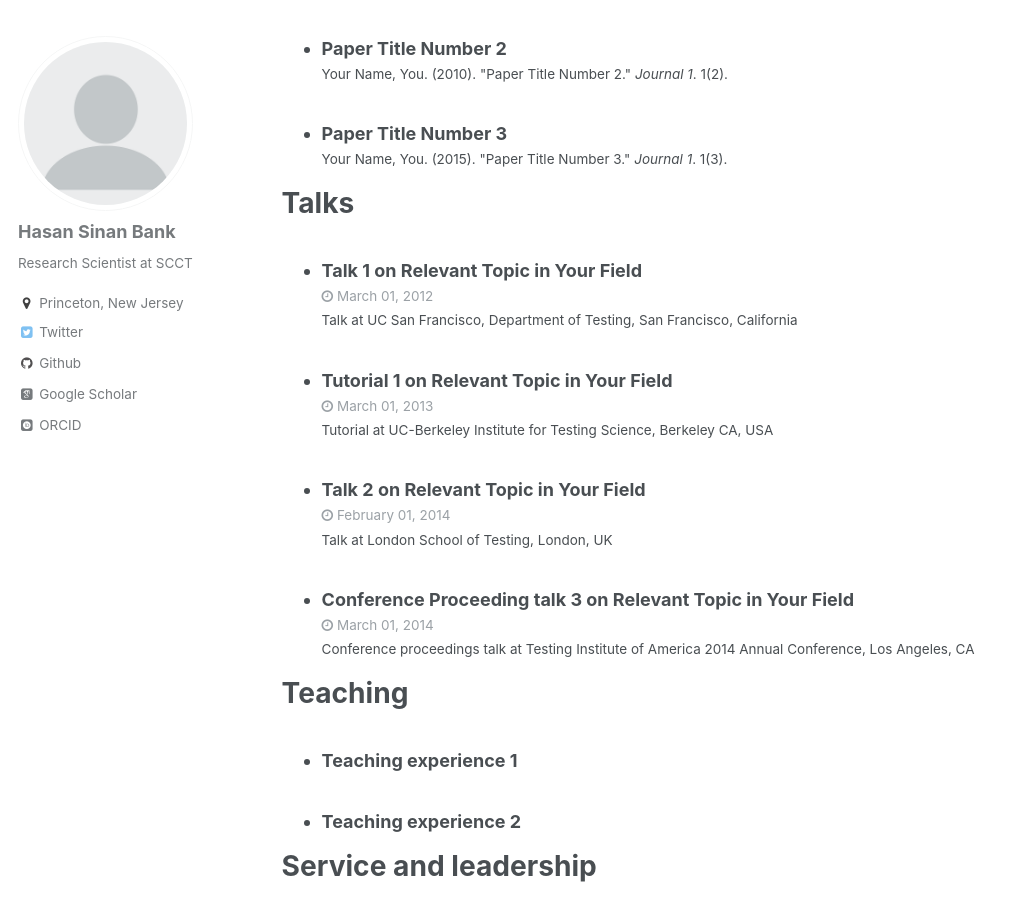
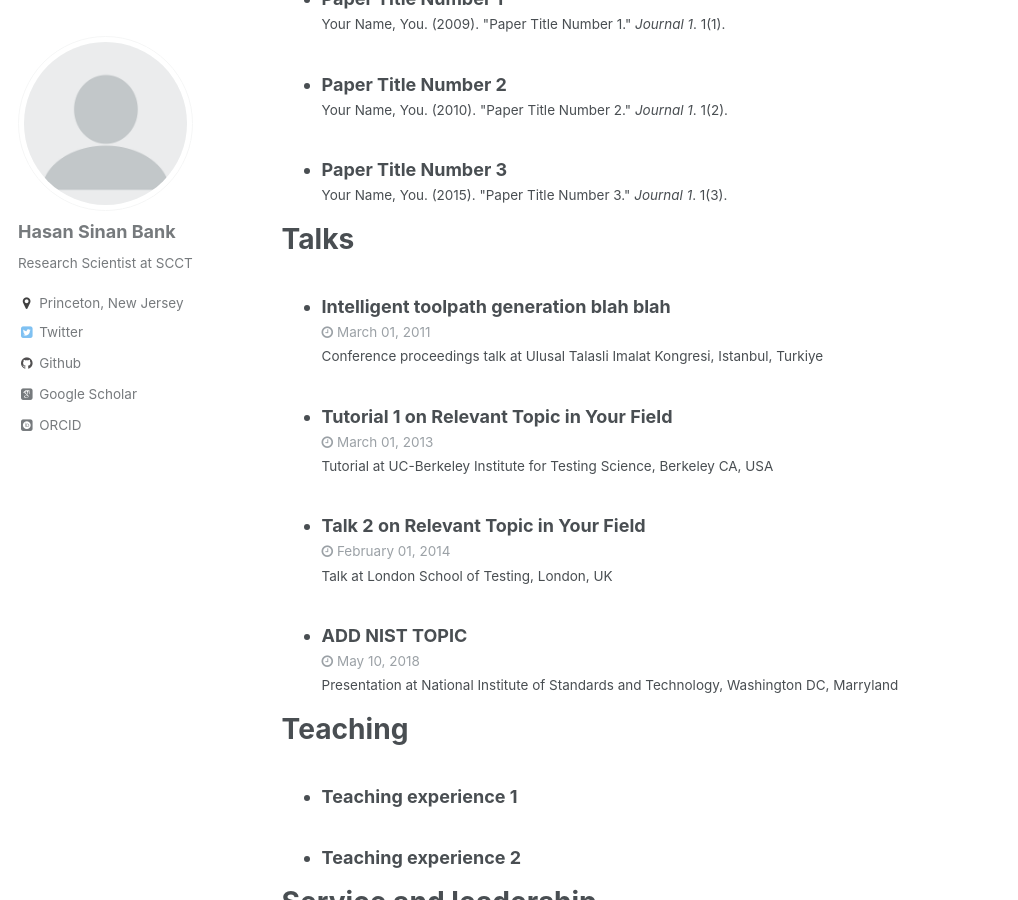
Before and after one commit to bankh/bankh.github.io, a Jekyll site: the page built from _pages/cv.md, in a window 1280 px wide and 900 px high, scrolled down 931 px. Shown: the whole window, without its empty margins (0-1018 px from the left). Built offline with Jekyll 4.4.1, drawn with Linux system fonts in a browser that asks for light colours; some web fonts are replaced; some of the changed text lies outside the part shown.

Commit message:
Started to update web

```diff
--- a/_pages/cv.md
+++ b/_pages/cv.md
@@ -9,7 +9,8 @@
 
 Education
 ======
-* B.S. in Mechanical Engineering, Istanbul Technical University, 2010
+* B.Sc. in Textile Engineering, Istanbul Technical University, 2008
+* B.Sc. in Mechanical Engineering with System Dynamics and Control Track, Istanbul Technical University, 2010
 * M.Sc. in Mechanical Engineering, Koc University, 2011
 * M.Sc. in Mechanical Engineering, Rutgers University, 2015
 
--- a/_talks/2012-03-01-talk-1.md
+++ b/_talks/2012-03-01-talk-1.md
@@ -1,11 +1,11 @@
 ---
-title: "Talk 1 on Relevant Topic in Your Field"
+title: "ADD NIST TOPIC"
 collection: talks
-type: "Talk"
+type: "Presentation"
 permalink: /talks/2012-03-01-talk-1
-venue: "UC San Francisco, Department of Testing"
-date: 2012-03-01
-location: "San Francisco, California"
+venue: "National Institute of Standards and Technology"
+date: 2018-05-10
+location: "Washington DC, Marryland"
 ---
 
 This is a description of your talk, which is a markdown files that can be all markdown-ified like any other post. Yay markdown!
--- a/_talks/2014-03-01-talk-3.md
+++ b/_talks/2014-03-01-talk-3.md
@@ -1,11 +1,11 @@
 ---
-title: "Conference Proceeding talk 3 on Relevant Topic in Your Field"
+title: "Intelligent toolpath generation blah blah"
 collection: talks
 type: "Conference proceedings talk"
 permalink: /talks/2014-03-01-talk-3
-venue: "Testing Institute of America 2014 Annual Conference"
-date: 2014-03-01
-location: "Los Angeles, CA"
+venue: "Ulusal Talasli Imalat Kongresi"
+date: 2011-03-01
+location: "Istanbul, Turkiye"
 ---
 
 This is a description of your conference proceedings talk, note the different field in type. You can put anything in this field.
```
